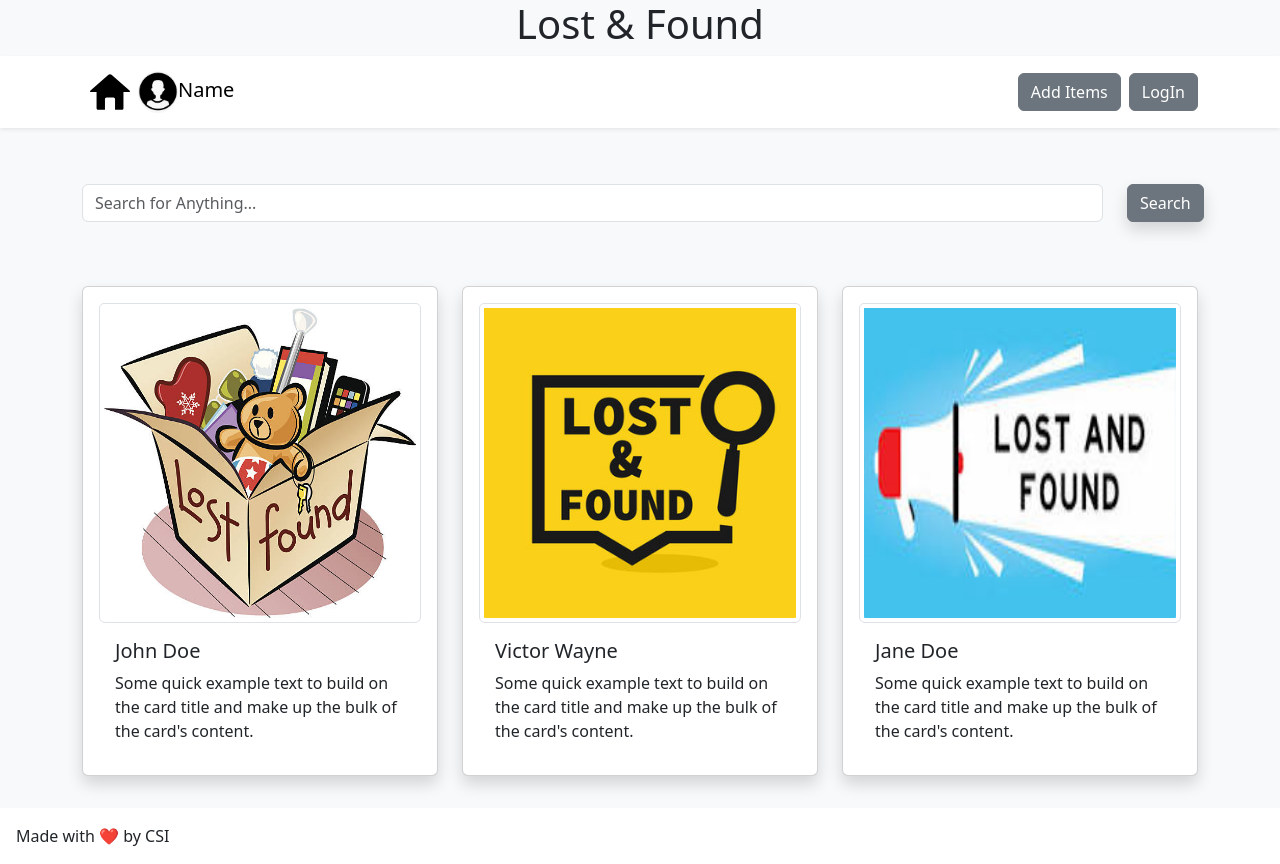
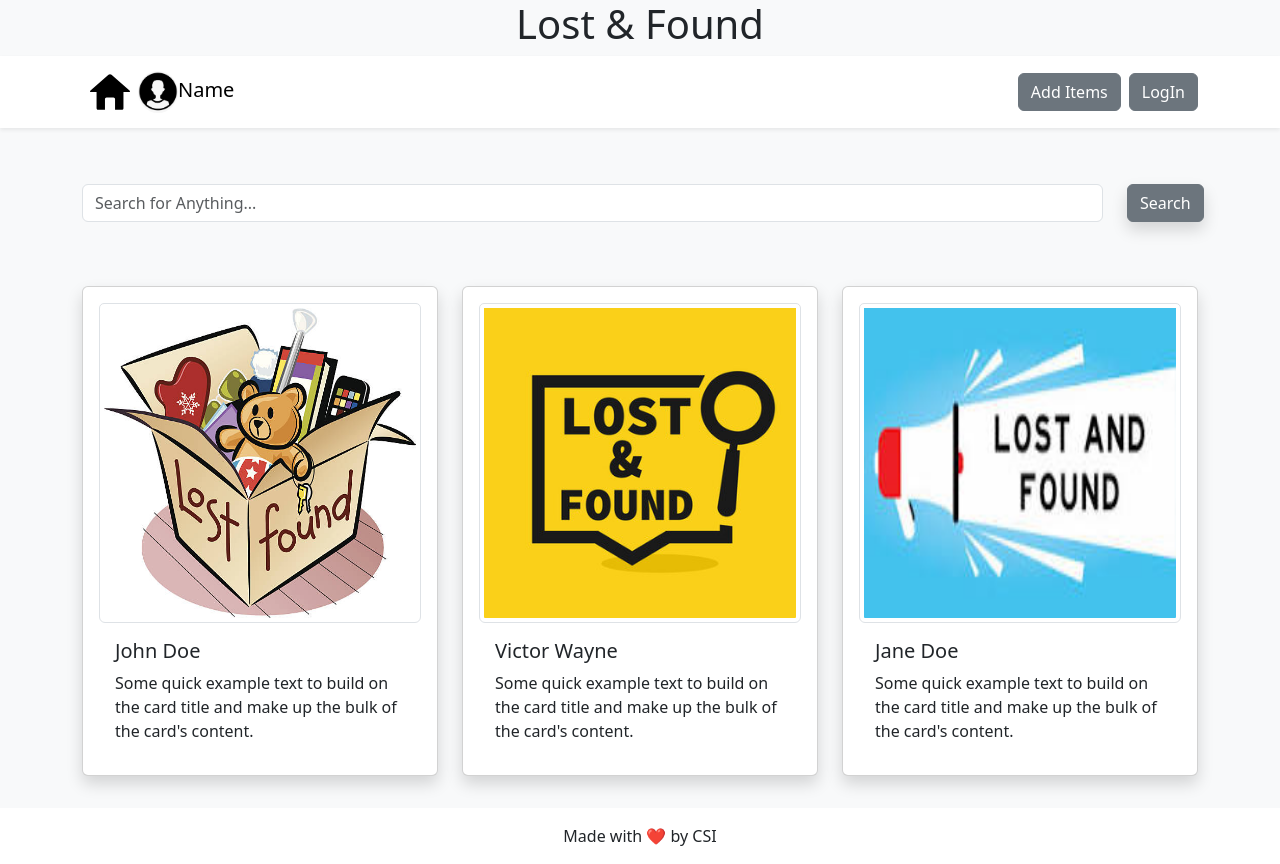
Before and after one commit to csivitu/LostAndFound, a React (Create React App) app in the folder frontend/: page / in a window 1280 px wide. Built offline with nearby package versions, Linux system fonts and the light colour scheme.

Commit message:
Removed drop shadow from footer element

```diff
--- a/frontend/src/components/Footer.js
+++ b/frontend/src/components/Footer.js
@@ -3,7 +3,7 @@ import React from "react";
 export default function Footer() {
   return (
     <>
-      <div className="d-flexa p-3 bg-white justify-content-center">
+      <div className="d-flex p-3 bg-white justify-content-center">
         Made with ❤️ by CSI
       </div>
     </>
```
